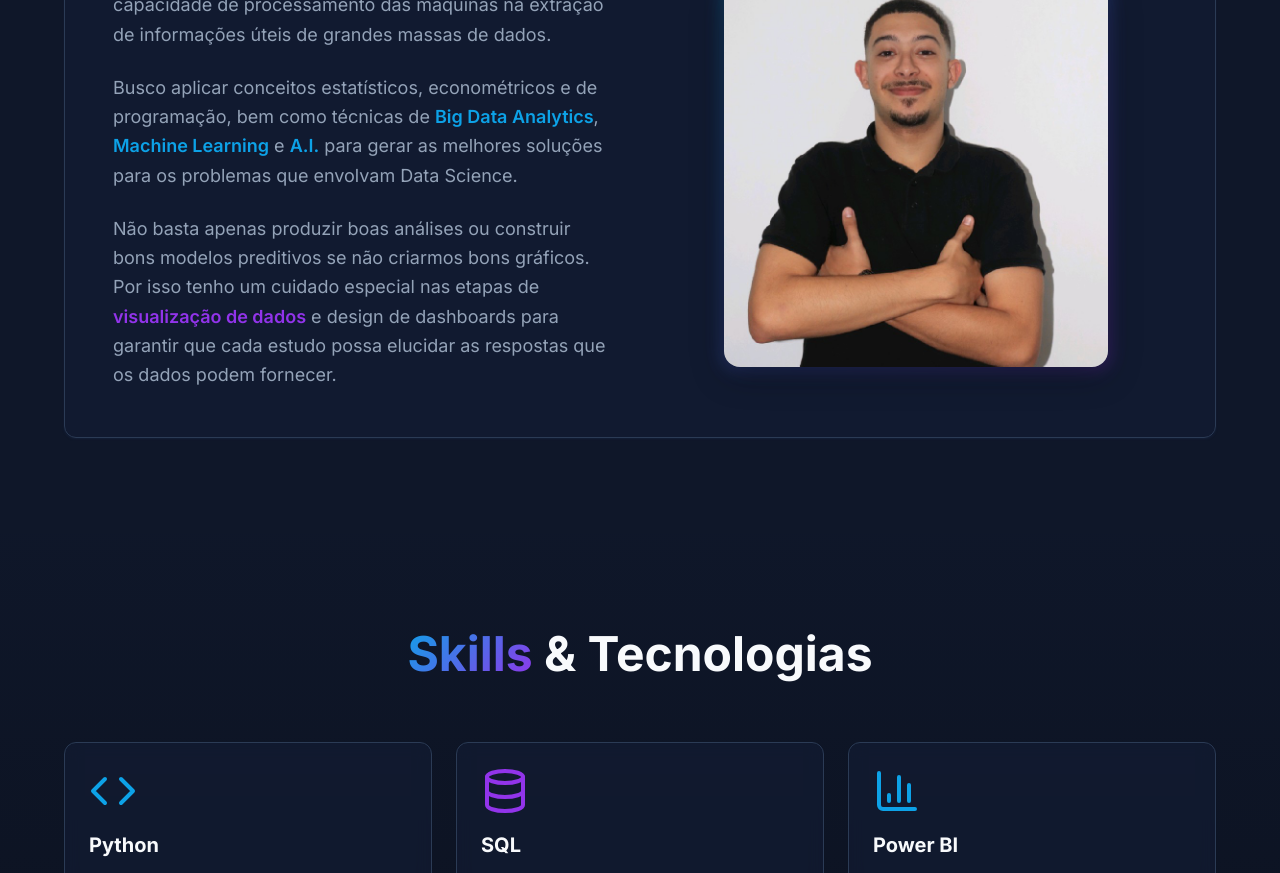
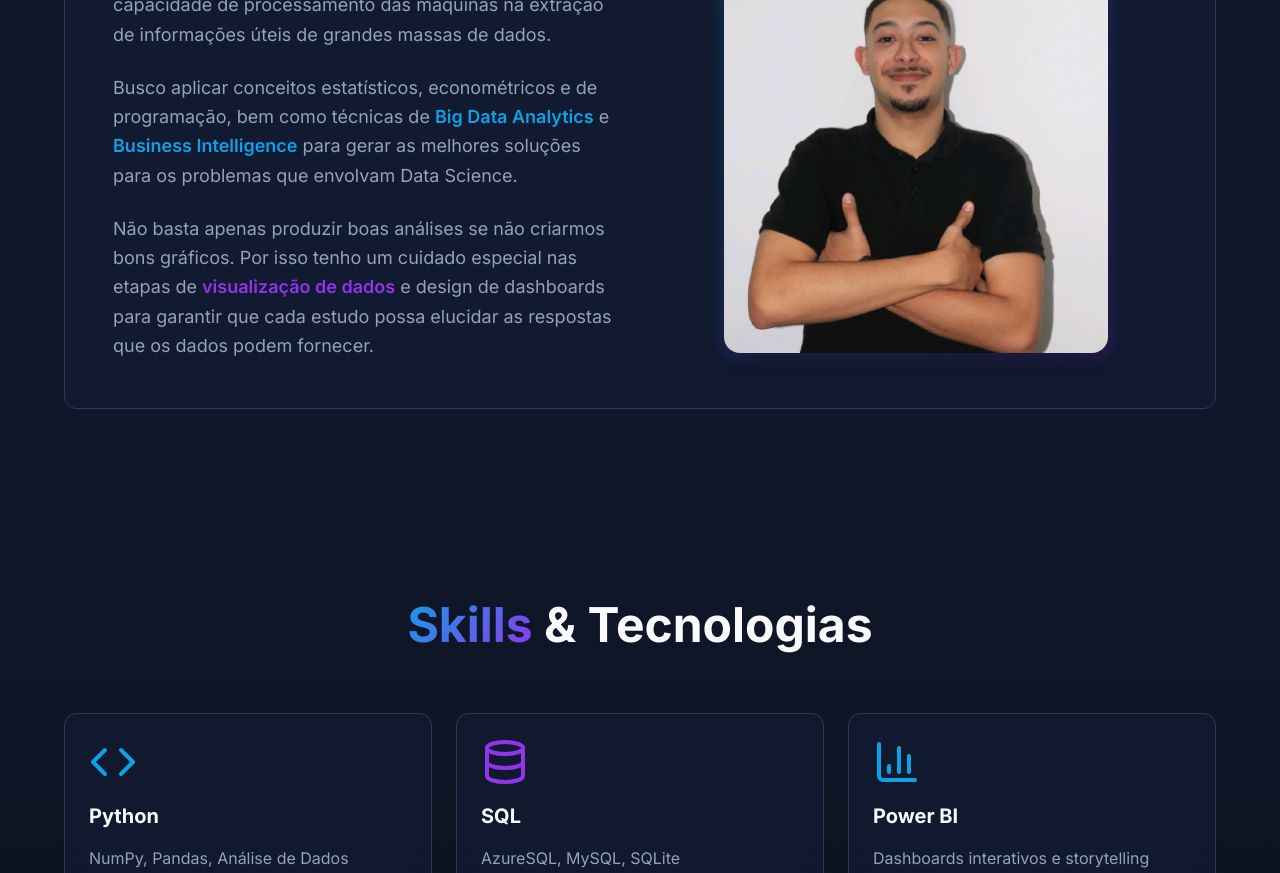
Before and after one commit to VitorConrado04/vitor-reimagined-site, a React (Vite) app: page / in a window 1280 px wide. Shown: the part 1080-1953 px from the top of the page. Built offline with nearby package versions, Linux system fonts and the light colour scheme; the HTML template or start-up script is replaced by a standard one.

Commit message:
Remove AI and ML from About

```diff
--- a/src/components/About.tsx
+++ b/src/components/About.tsx
@@ -17,10 +17,10 @@ export const About = () => {
                   Sou um amante da computação que busca explorar a capacidade de processamento das máquinas na extração de informações úteis de grandes massas de dados.
                 </p>
                 <p>
-                  Busco aplicar conceitos estatísticos, econométricos e de programação, bem como técnicas de <span className="text-primary font-semibold">Big Data Analytics</span>, <span className="text-primary font-semibold">Machine Learning</span> e <span className="text-primary font-semibold">A.I.</span> para gerar as melhores soluções para os problemas que envolvam Data Science.
+                  Busco aplicar conceitos estatísticos, econométricos e de programação, bem como técnicas de <span className="text-primary font-semibold">Big Data Analytics</span> e <span className="text-primary font-semibold">Business Intelligence</span> para gerar as melhores soluções para os problemas que envolvam Data Science.
                 </p>
                 <p>
-                  Não basta apenas produzir boas análises ou construir bons modelos preditivos se não criarmos bons gráficos. Por isso tenho um cuidado especial nas etapas de <span className="text-secondary font-semibold">visualização de dados</span> e design de dashboards para garantir que cada estudo possa elucidar as respostas que os dados podem fornecer.
+                  Não basta apenas produzir boas análises se não criarmos bons gráficos. Por isso tenho um cuidado especial nas etapas de <span className="text-secondary font-semibold">visualização de dados</span> e design de dashboards para garantir que cada estudo possa elucidar as respostas que os dados podem fornecer.
                 </p>
               </div>
 
```
